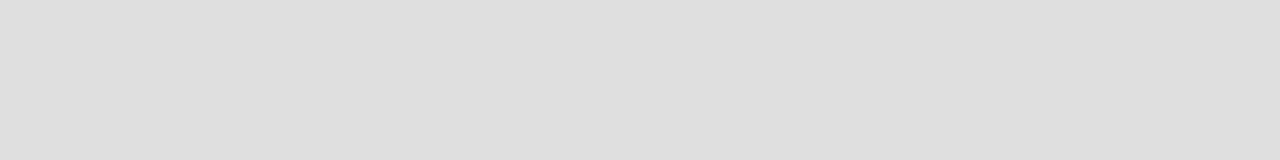
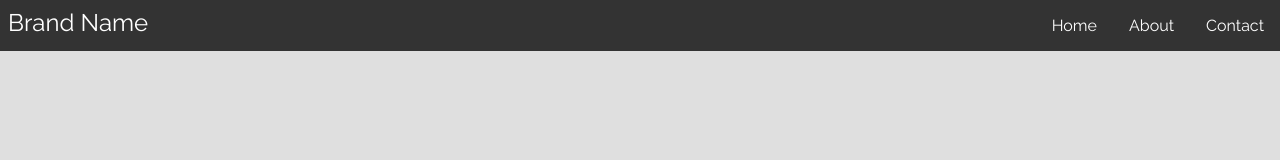
Before and after one commit to CJR85/responsive-navbar, a plain HTML site: page index.html in a window 1280 px wide. Drawn offline with Linux system fonts and the light colour scheme.

Commit message:
Create and style navbar.

```diff
--- a/index.html
+++ b/index.html
@@ -8,5 +8,16 @@
     <script src="script.js"></script>
     <title>Responsive Navbar</title>
   </head>
-  <body></body>
+  <body>
+    <nav class="navbar">
+      <div class="brand-title">Brand Name</div>
+      <div class="navbar-links">
+        <ul>
+          <li><a href="#">Home</a></li>
+          <li><a href="#">About</a></li>
+          <li><a href="#">Contact</a></li>
+        </ul>
+      </div>
+    </nav>
+  </body>
 </html>
--- a/style.css
+++ b/style.css
@@ -7,3 +7,42 @@
 html {
   background-color: #dfdfdf;
 }
+
+* {
+  box-sizing: border-box;
+}
+
+body {
+  margin: 0;
+  padding: 0;
+}
+
+.navbar {
+  display: flex;
+  justify-content: space-between;
+  align-content: center;
+  background-color: #333;
+  color: white;
+}
+
+.brand-title {
+  font-size: 1.5rem;
+  margin: 0.5rem;
+}
+
+.navbar-links ul {
+  margin: 0;
+  padding: 0;
+  display: flex;
+}
+
+.navbar-links li {
+  list-style-type: none;
+}
+
+.navbar-links li a {
+  text-decoration: none;
+  color: white;
+  padding: 1rem;
+  display: block;
+}
```
